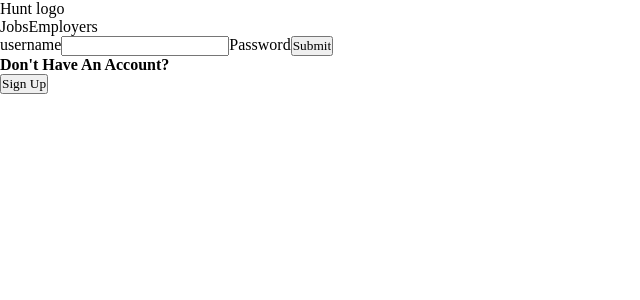
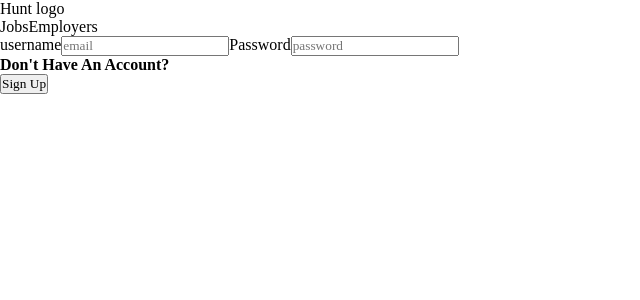
Before and after one commit to EstherOkiri/react-capstone, a React (Vite) app: page / in a window 1280 px wide. Shown: the top 300 px of the page, without its empty margins (0-640 px from the left). Built offline with nearby package versions, Linux system fonts and the light colour scheme.

Commit message:
modify login form

```diff
--- a/src/components/Login.jsx
+++ b/src/components/Login.jsx
@@ -7,9 +7,9 @@ function Login(){
         <>
             <form action="">
                 <label htmlFor="">username</label>
-                <input type="text" />
+                <input type="text"  placeholder="email"/>
                 <label htmlFor="">Password</label>
-                <input type="submit" />
+                <input type="password" placeholder="password" />
             </form>
             <h4>Don't Have An Account?</h4>
             <button>Sign Up</button>
```
